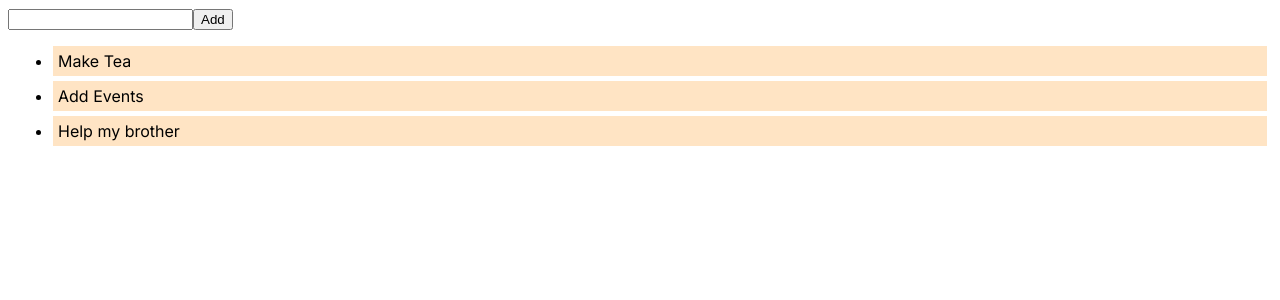
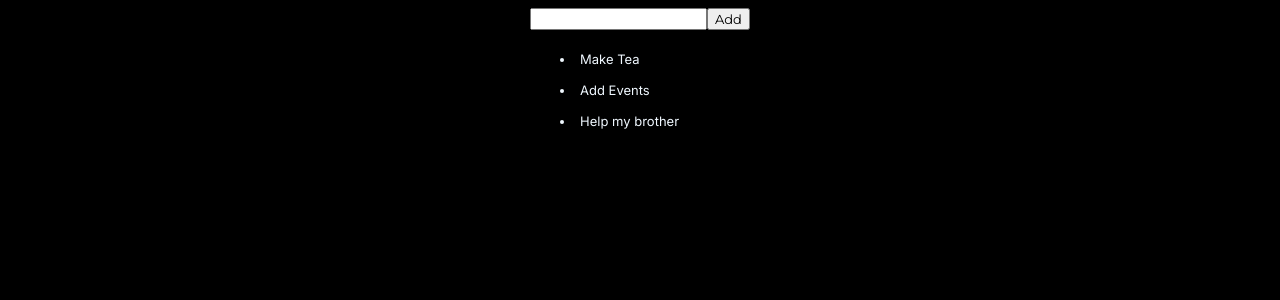
Before and after one commit to bikraman/Kansodo-Web, a Next.js app: page / in a window 1280 px wide. Shown: the top 300 px of the page. Built offline with nearby package versions, Linux system fonts and the light colour scheme.

Commit message:
list is in centre

```diff
--- a/src/app/globals.css
+++ b/src/app/globals.css
@@ -1,6 +1,30 @@
+body {
+  background-color: black;
+  color: aliceblue;
+  display: flex;
+  flex-direction: column;
+  align-items: center;
+}
+
+button {
+  font-family: 'Montserrat', sans-serif;
+  font-size: small;
+}
+
+
+/* #parent {
+  background-color: aqua;
+} */
+
+input {
+  font-family: 'Montserrat', sans-serif;
+  font-weight: 400 ;
+}
+
 li {
-  position: relative;
+  position: static;
   padding: 5px;
   margin: 5px;
-  background-color: bisque;
+  font-family: "Inter", sans-serif;
+  font-size: small;
 }
--- a/src/app/layout.js
+++ b/src/app/layout.js
@@ -11,6 +11,13 @@ export const metadata = {
 export default function RootLayout({ children }) {
   return (
     <html lang="en">
+      <head>
+        <link rel="preconnect" href="https://fonts.googleapis.com"></link>
+        <link rel="preconnect" href="https://fonts.gstatic.com" crossorigin></link>
+        <link href="https://fonts.googleapis.com/css2?family=Inter:wght@100..900&display=swap" rel="stylesheet"></link>
+        <link href="https://fonts.googleapis.com/css2?family=Inter:wght@100..900&family=Montserrat:ital,wght@0,100..900;1,100..900&display=swap" rel="stylesheet"></link>
+      </head>
+
       <body className={inter.className}>{children}</body>
     </html>
   );
--- a/src/app/page.js
+++ b/src/app/page.js
@@ -11,7 +11,9 @@ export default function Home() {
 
 
   return (
+
     <>
+      <div id="parent">
         <AddTask onAddTask = { (inputValue) => {
           // Update the state using the previous state
 
@@ -24,7 +26,9 @@ export default function Home() {
         }}
         />
         <List items = {itemList}/>
+      </div>
     </>
+
   );
 }
 
```
Lines whose indentation alone changed are shown as unchanged.
